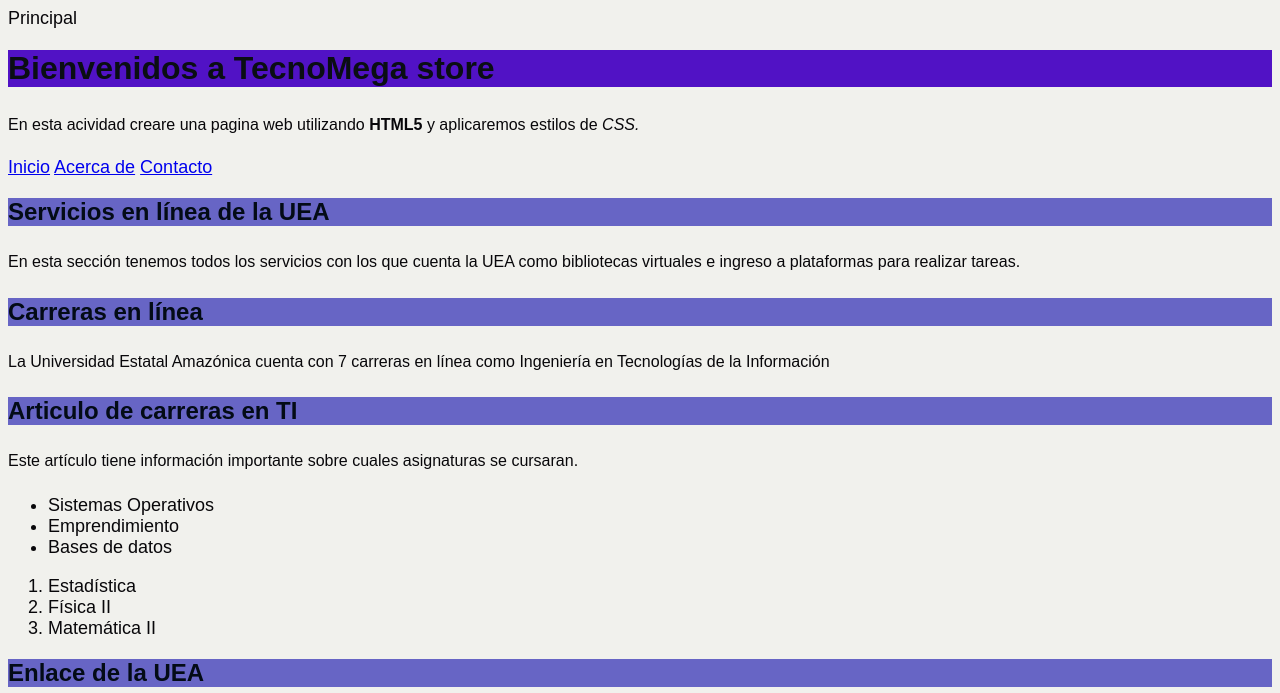
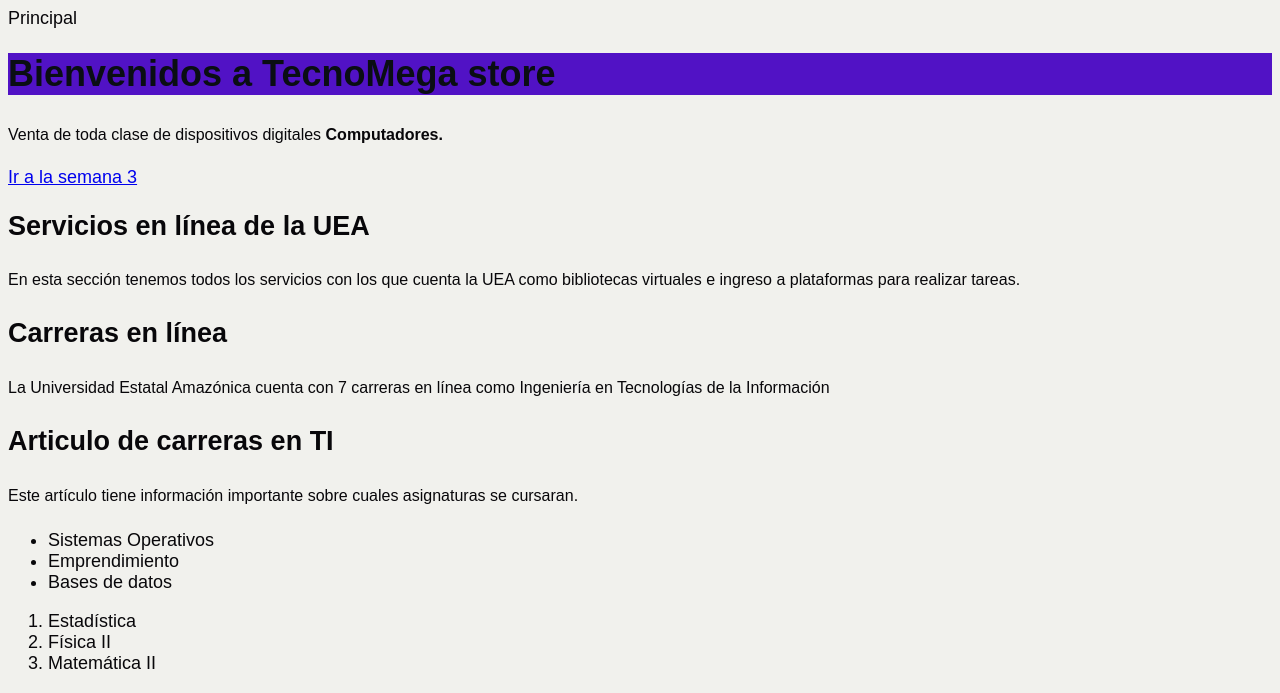
Before and after one commit to ncuaspudt/2526-DESARROLLO-WEB, a plain HTML site: page SEMANA 4/index.html in a window 1280 px wide. Shown: the top 693 px of the page. Drawn offline with Linux system fonts and the light colour scheme.

Commit message:
Coloco un nav

```diff
--- a/SEMANA 4/estilos/style.css
+++ b/SEMANA 4/estilos/style.css
@@ -7,17 +7,15 @@ body {
 
 /* Encabezados */
 h1 {
-    font-family: Arial, sans-serif;
-    font-size: 32px;
     color: #0a0e13;
     background-color: #5112c5;
+
 }
 
-h2 {
-    font-family: Arial, sans-serif;
-    font-size: 24px;
-    color: #030b16;
-    background-color: #6765c5;
+van {
+    color: #b11053;
+    text-decoration: #d2d5d8;
+    font-weight: bold;
 }
 
 
--- a/SEMANA 4/index.html
+++ b/SEMANA 4/index.html
@@ -8,11 +8,10 @@
     </head>
     <body>
         <h1>Bienvenidos a TecnoMega store</h1>
-        <p> En esta acividad creare una pagina web utilizando <strong>HTML5</strong> y aplicaremos estilos de <em> CSS.</em> </p>
+        <p> Venta de toda clase de dispositivos digitales <strong>Computadores.</strong></p>
     <nav>
-        <a href="index.html">Inicio</a>
-        <a href="about.html">Acerca de</a>
-        <a href="contact.html">Contacto</a>
+        <a href="https://ncuaspudt.github.io/2526-DESARROLLO-WEB/SEMANA%203/index.html">Ir a la semana 3</a>
+
     </nav>
     <main>
         <section>
```
